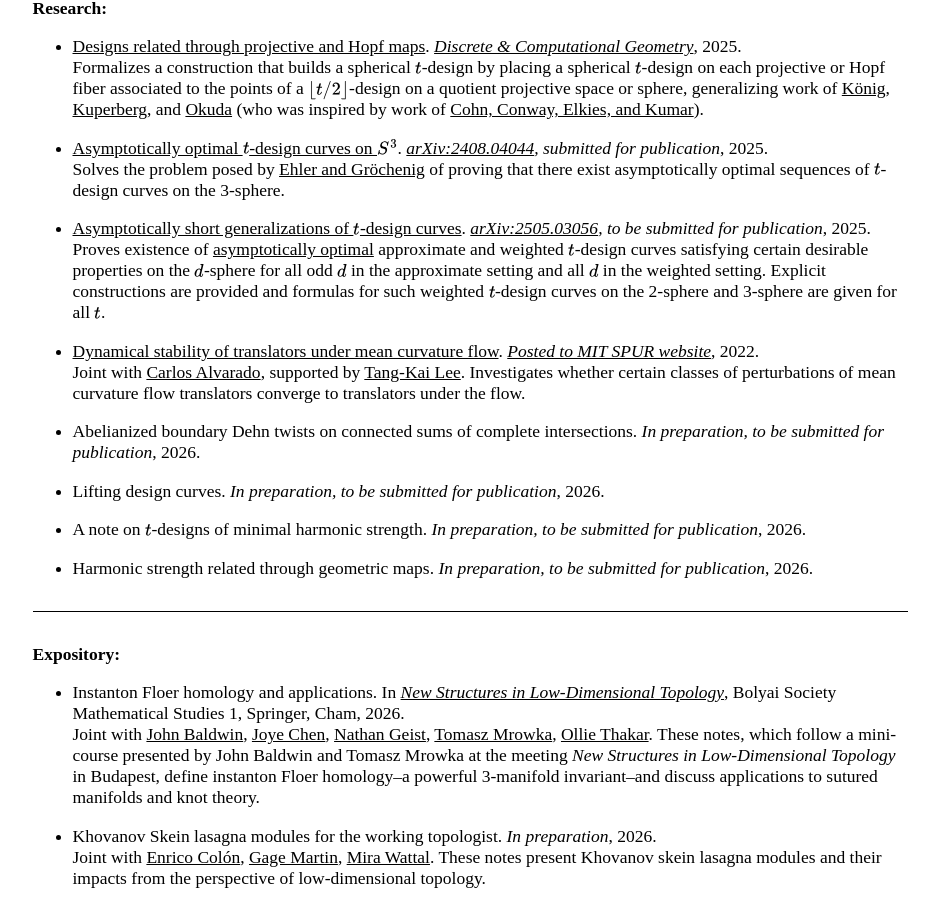
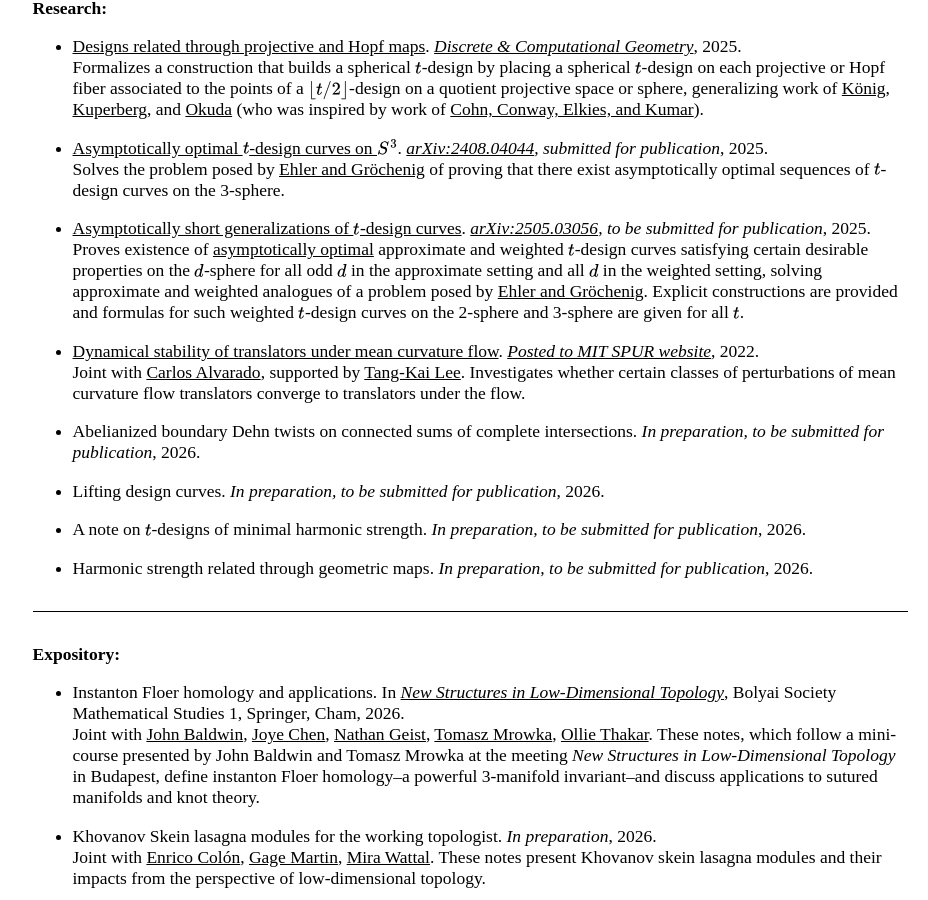
Before and after one commit to AyodejiLindblad/AyodejiLindblad.github.io, a Jekyll site: the page built from index.md, in a window 1280 px wide and 900 px high, scrolled down 638 px. Shown: the whole window, without its empty margins (170-1098 px from the left). Built offline with Jekyll 4.4.1, drawn with Linux system fonts in a browser that asks for light colours; some web fonts are replaced.

Commit message:
Update index.md

```diff
--- a/index.md
+++ b/index.md
@@ -46,7 +46,7 @@ I'm a third-year PhD student of [Tom Mrowka](https://math.mit.edu/~mrowka/) at [
     Solves the problem posed by [Ehler and Gröchenig](https://www.cambridge.org/core/journals/forum-of-mathematics-sigma/article/tdesign-curves-and-mobile-sampling-on-the-sphere/3876FD22A0D8BC17B9F2207F53142466) of proving that there exist asymptotically optimal sequences of $t$\-design curves on the 3-sphere.
 
 * [Asymptotically short generalizations of $t$\-design curves](https://arxiv.org/pdf/2505.03056). *[arXiv:2505.03056](https://arxiv.org/abs/2505.03056), to be submitted for publication*, 2025.
-    Proves existence of [asymptotically optimal](https://arxiv.org/abs/2601.04119) approximate and weighted $t$-design curves satisfying certain desirable properties on the $d$-sphere for all odd $d$ in the approximate setting and all $d$ in the weighted setting. Explicit constructions are provided and formulas for such weighted $t$\-design curves on the 2-sphere and 3-sphere are given for all $t$.
+    Proves existence of [asymptotically optimal](https://arxiv.org/abs/2601.04119) approximate and weighted $t$-design curves satisfying certain desirable properties on the $d$-sphere for all odd $d$ in the approximate setting and all $d$ in the weighted setting, solving approximate and weighted analogues of a problem posed by [Ehler and Gröchenig](https://www.cambridge.org/core/journals/forum-of-mathematics-sigma/article/tdesign-curves-and-mobile-sampling-on-the-sphere/3876FD22A0D8BC17B9F2207F53142466). Explicit constructions are provided and formulas for such weighted $t$\-design curves on the 2-sphere and 3-sphere are given for all $t$.
 
 * [Dynamical stability of translators under mean curvature flow](https://math.mit.edu/research/undergraduate/spur/documents/2022/Alvarado_Linblad.pdf). *[Posted to MIT SPUR website](https://math.mit.edu/research/undergraduate/spur/past-projects.html)*, 2022.
     Joint with [Carlos Alvarado](https://alvarado-alvarez.github.io/), supported by [Tang-Kai Lee](https://www.math.columbia.edu/~leetk/). Investigates whether certain classes of perturbations of mean curvature flow translators converge to translators under the flow.
```
